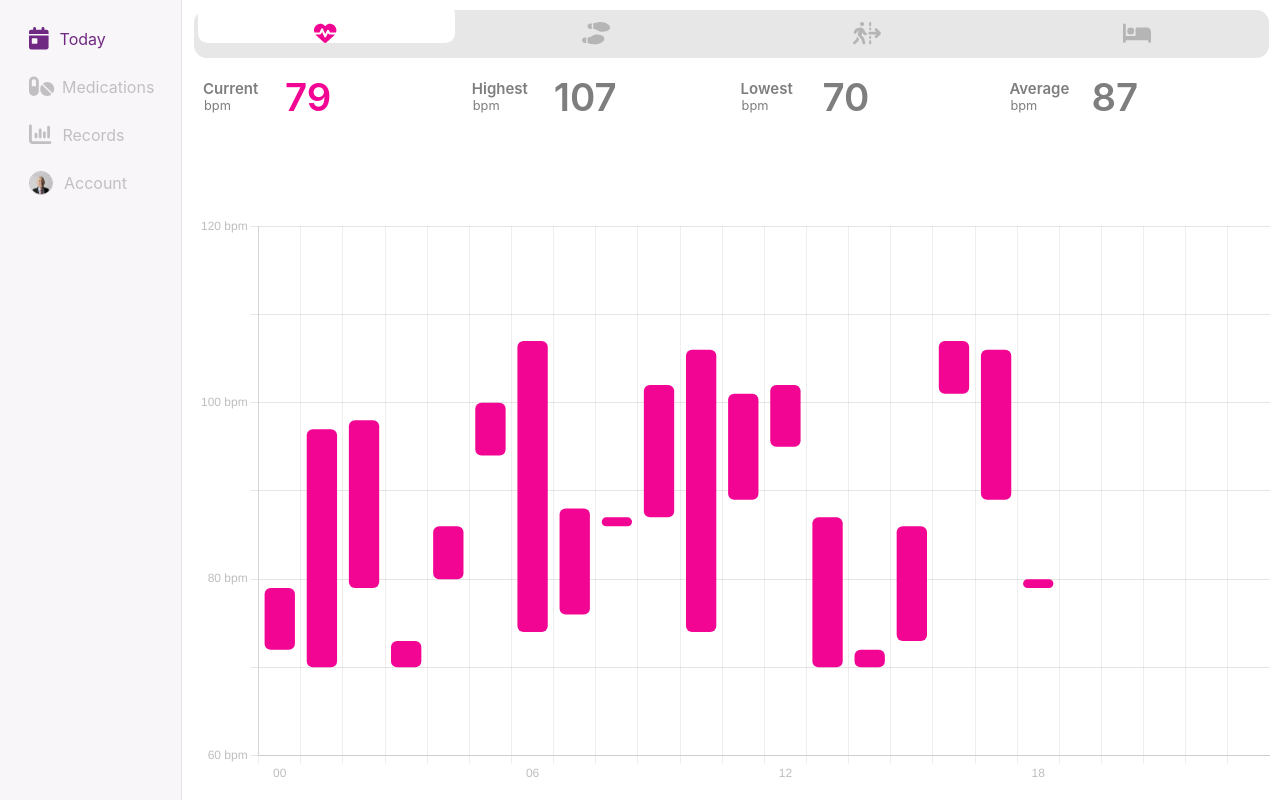
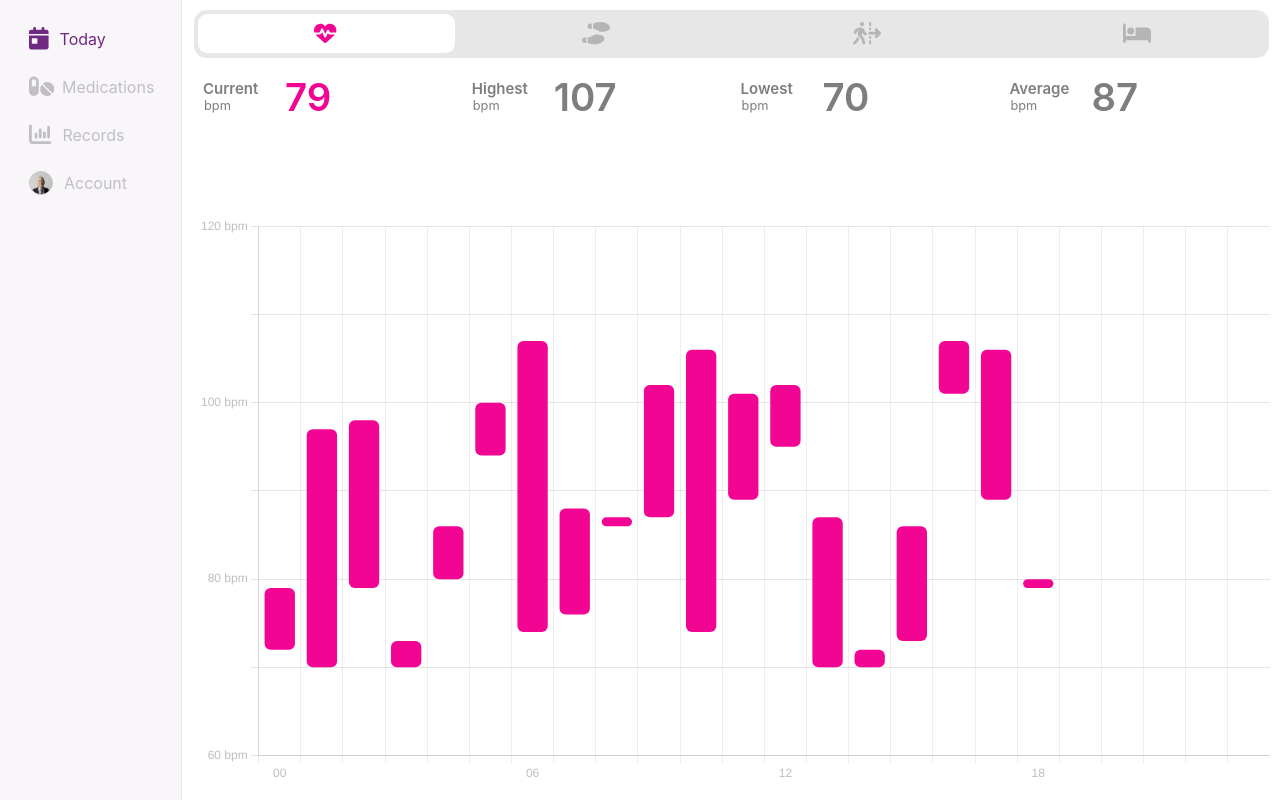
Before and after one commit to soon-y/caregem, a Vue app: page / in a window 1280 px wide. Built offline with nearby package versions, Linux system fonts and the light colour scheme.

Commit message:
change selection bar top

```diff
--- a/src/components/Tabs.vue
+++ b/src/components/Tabs.vue
@@ -104,17 +104,6 @@ export default defineComponent({
   position: relative;
 }
 
-/* .tab::before{
-  content: '';
-  background-color: var(--divider-light-1);
-  z-index: 1;
-  position: absolute;
-  inline-size: 1px;
-  block-size: var(--block-size);
-  inset-block-start: 0;
-  inset-inline-start: calc(var(--line-offset) * -1);
-} */
-
 .icon{
   color: var(--divider-light-1);
   font-size: 1.4rem;
@@ -144,7 +133,7 @@ export default defineComponent({
   margin: 0 0.2rem;
   height: calc( var(--height) - 0.6rem);
   position: absolute;
-  top: 0.3rem;
+  top: 0.9rem;
   border-radius: 0.6rem;
   transition-duration: 500ms;
 }
```
